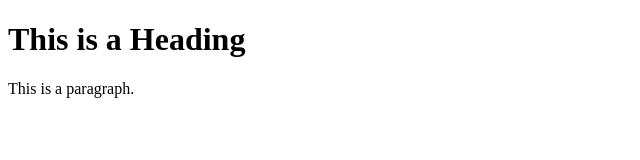
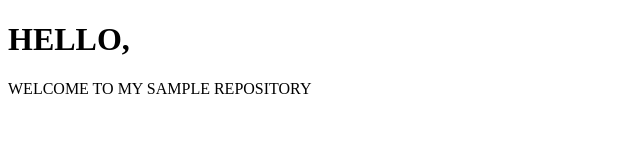
Before and after one commit to SamyukthaS03/TASK2, a plain HTML site: page INDEX.HTML in a window 1280 px wide. Shown: the whole page, without its empty margins (0-640 px from the left). Drawn offline with Linux system fonts and the light colour scheme.

Commit message:
Update heading and paragraph text in INDEX.HTML

```diff
--- a/INDEX.HTML
+++ b/INDEX.HTML
@@ -10,9 +10,9 @@
 
   <body>
 
-    <h1>This is a Heading</h1>
+    <h1>HELLO,</h1>
 
-    <p>This is a paragraph.</p>
+    <p>WELCOME TO MY SAMPLE REPOSITORY</p>
 
   </body>
 
```
